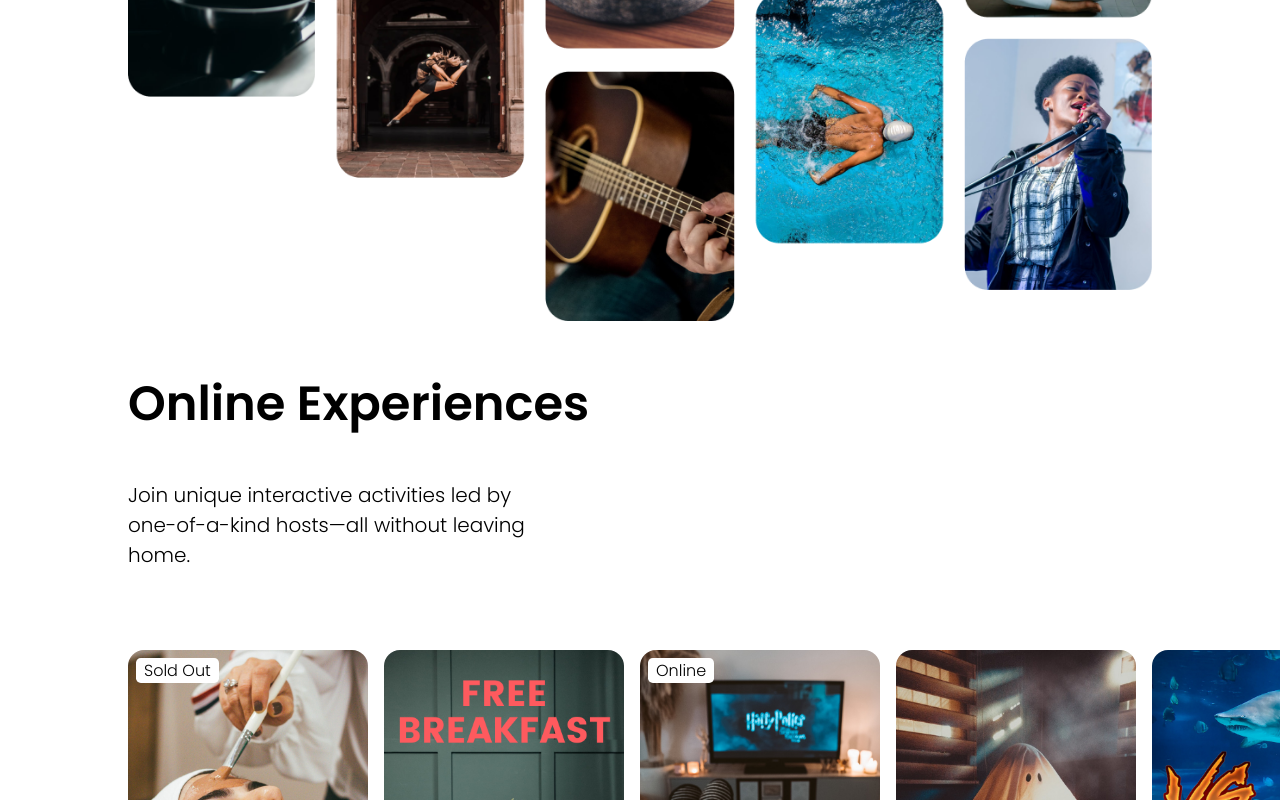
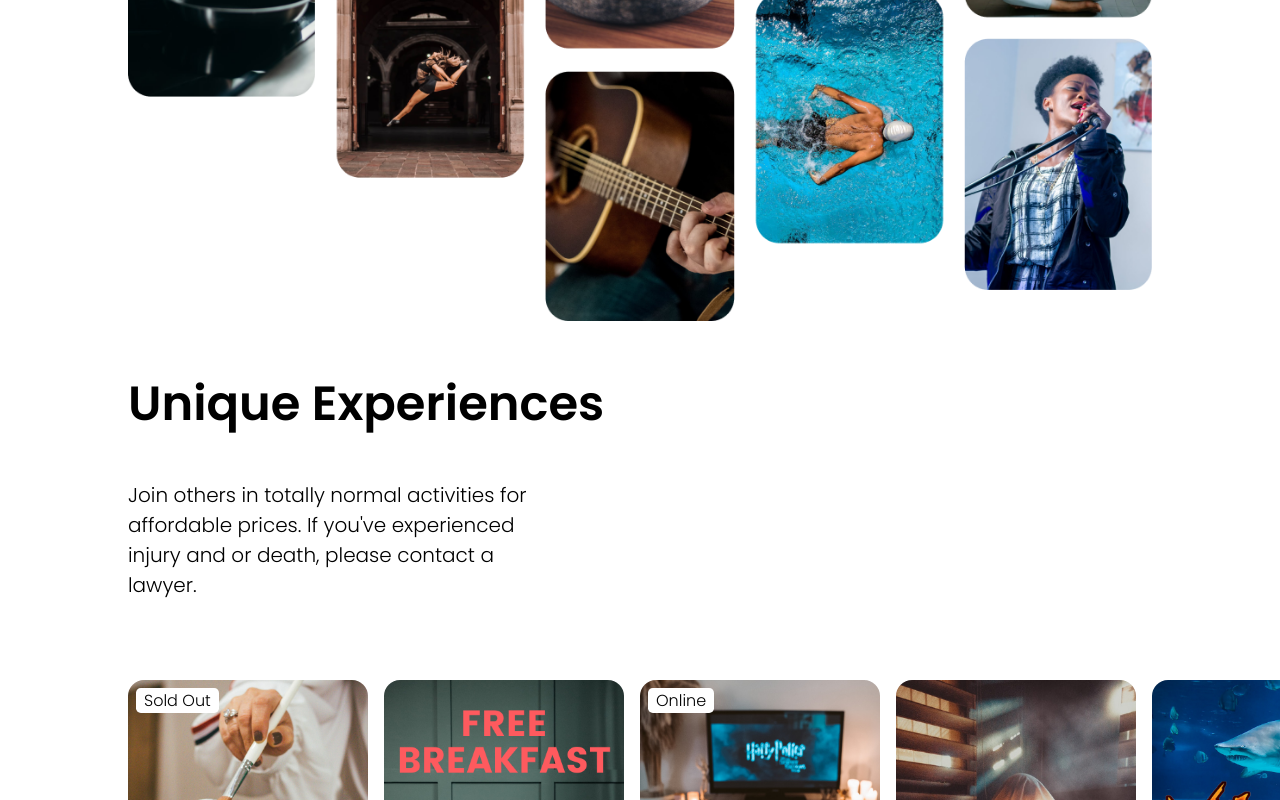
Before and after one commit to mataspigaga/scrimba-react-course, a React (Create React App) app in the folder airbnb-experiences-clone/: page / in a window 1280 px wide. Shown: the part 415-1215 px from the top of the page. Built offline with nearby package versions, Linux system fonts and the light colour scheme.

Commit message:
updated hero

```diff
--- a/airbnb-experiences-clone/src/components/Hero.js
+++ b/airbnb-experiences-clone/src/components/Hero.js
@@ -4,14 +4,11 @@ import headerImage from "../assets/photo-grid.png";
 export default function Hero() {
   return (
     <section className="hero--container">
-      <img
-        src={headerImage}
-        alt="experiences collage"
-      />
-      <h1>Online Experiences</h1>
+      <img src={headerImage} alt="experiences collage" />
+      <h1>Unique Experiences</h1>
       <p>
-        Join unique interactive activities led by one-of-a-kind hosts—all
-        without leaving home.
+        Join others in totally normal activities for affordable prices. If
+        you've experienced injury and or death, please contact a lawyer.
       </p>
     </section>
   );
```
